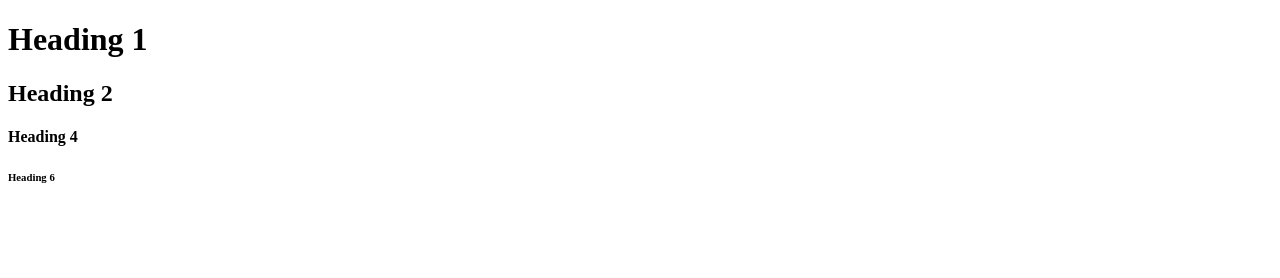
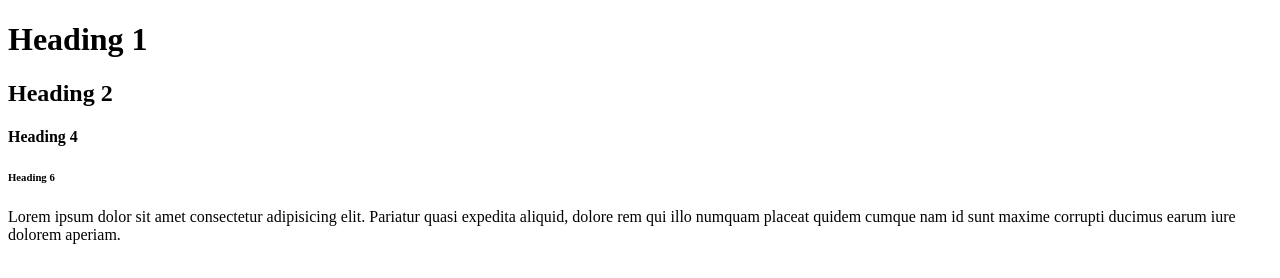
Before and after one commit to harrelld14/i210, a plain HTML site: page week2/index.html in a window 1280 px wide. Drawn offline with Linux system fonts and the light colour scheme.

Commit message:
Added lorem paragraph

```diff
--- a/week2/index.html
+++ b/week2/index.html
@@ -10,5 +10,11 @@
     <h2>Heading 2</h2>
     <h4>Heading 4</h4>
     <h6>Heading 6</h6>
+
+    <p>
+      Lorem ipsum dolor sit amet consectetur adipisicing elit. Pariatur quasi
+      expedita aliquid, dolore rem qui illo numquam placeat quidem cumque nam id
+      sunt maxime corrupti ducimus earum iure dolorem aperiam.
+    </p>
   </body>
 </html>
```
